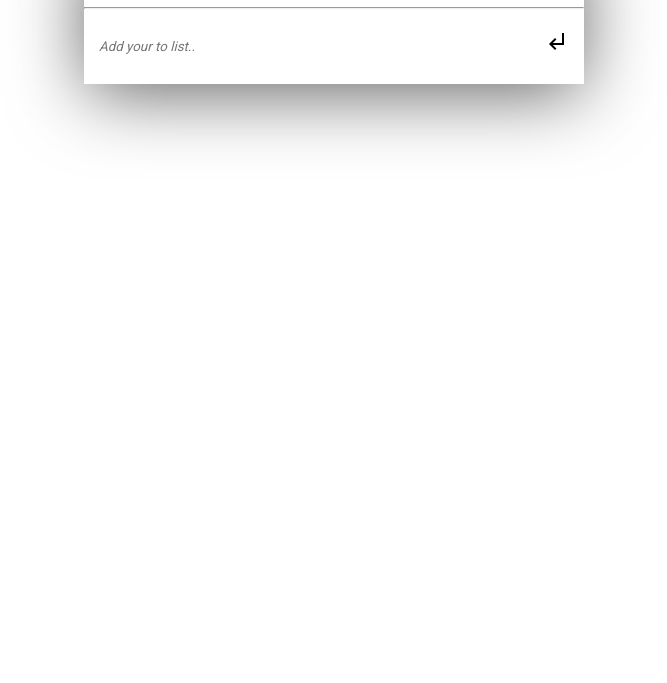
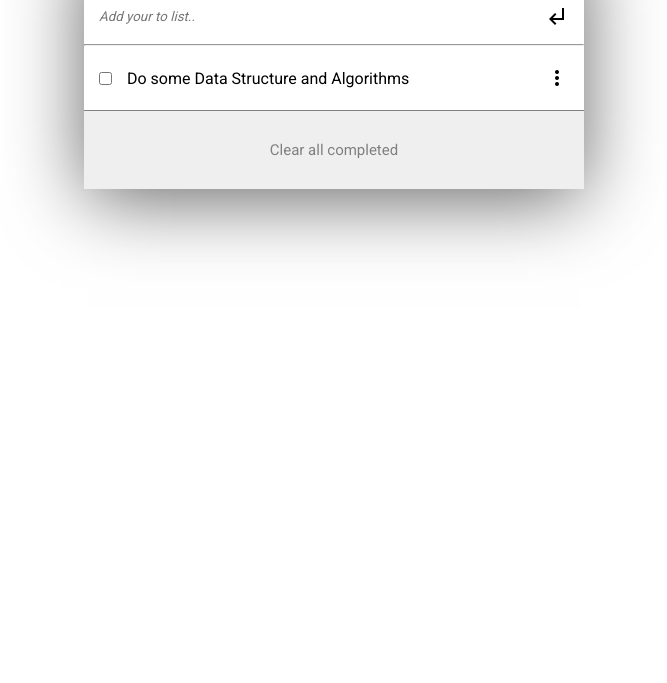
Before and after one commit to hansderly/todo-list-webpack, a website built with webpack: page src/index.html in a window 1280 px wide. Shown: the part 117-800 px from the top of the page, without its empty margins (306-973 px from the left). Built offline with nearby package versions, Linux system fonts and the light colour scheme.

Commit message:
add button and single todo element

```diff
--- a/src/assets/styles/styles.css
+++ b/src/assets/styles/styles.css
@@ -17,12 +17,13 @@
 .todo_header {
   display: flex;
   justify-content: space-between;
-  padding: 25px 15px;
+  align-items: center;
+  padding: 15px 15px;
 }
 
 .todo_form {
   position: relative;
-  padding: 15px 15px;
+  padding: 5px 15px;
 }
 
 .todo {
@@ -35,6 +36,35 @@
 
 .icon_enter {
   position: absolute;
-  top: 20px;
+  top: 15px;
   right: 15px;
 }
+
+.todolist {
+  padding: 0;
+}
+
+.todolist > li {
+  display: flex;
+  justify-content: space-between;
+  align-items: center;
+  padding: 20px 15px;
+  border-bottom: 1px solid gray;
+}
+
+.todolist > li > div {
+  display: flex;
+}
+
+.todolist > li > div > p {
+  margin-left: 15px;
+}
+
+.clear_btn {
+  padding: 30px;
+  width: 100%;
+  font-size: 15px;
+  color: gray;
+  outline: 0;
+  border: 0;
+}
--- a/src/index.html
+++ b/src/index.html
@@ -19,10 +19,24 @@
           <span class="material-symbols-outlined"> autorenew </span>
         </div>
         <hr>
+
         <form class="todo_form" id="form">
           <input type="text" placeholder="Add your to list.." id="todo" name="todo" class="todo">
           <span class="material-symbols-outlined icon_enter"> subdirectory_arrow_left </span>
         </form>
+        <hr>
+
+        <ul class="todolist">
+          <li>
+            <div>
+              <input type="checkbox" name="checkbox" id="checkbox">
+              <p> Do some Data Structure and Algorithms</p>
+            </div>
+            <span class="material-symbols-outlined"> more_vert </span>
+          </li>
+        </ul>
+
+        <button class="clear_btn">Clear all completed</button>
       </div>
     </section>
   </main>
```
Also changed, not shown: dist/index.html, dist/main.js.
